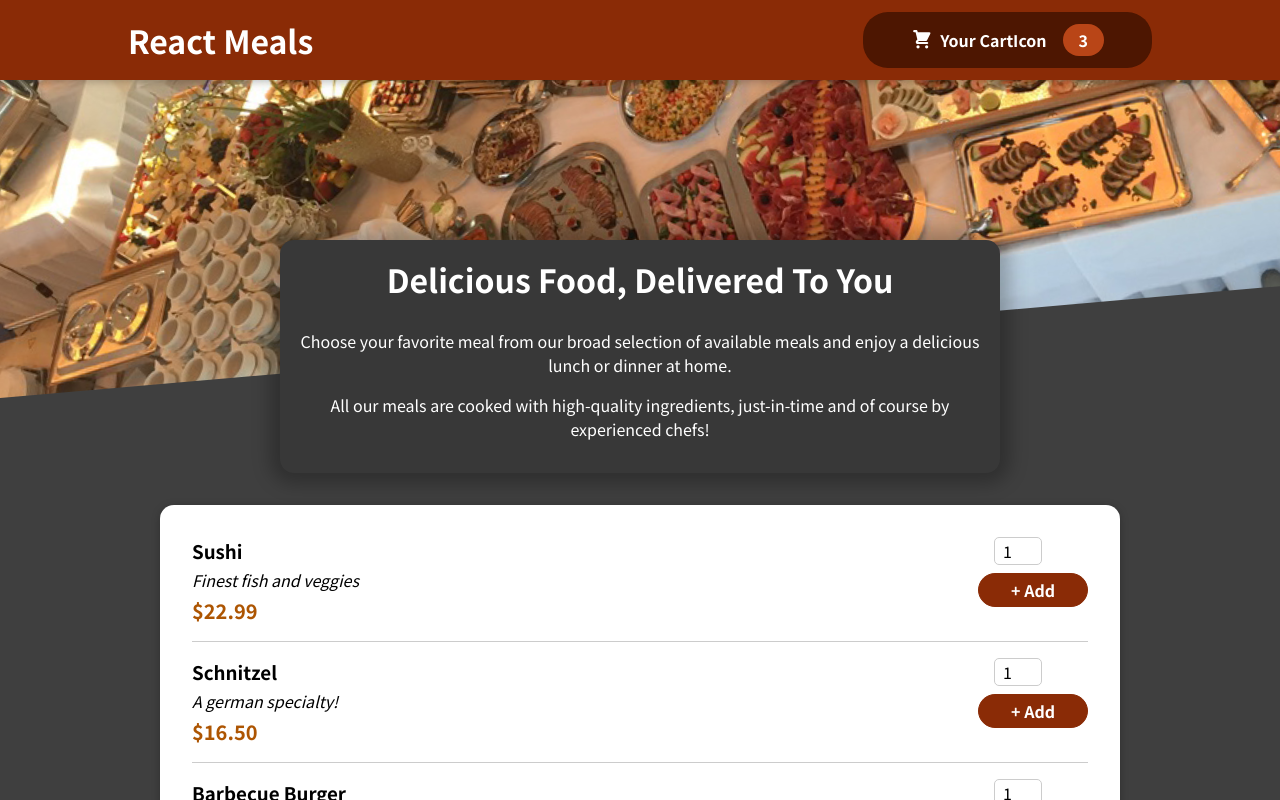
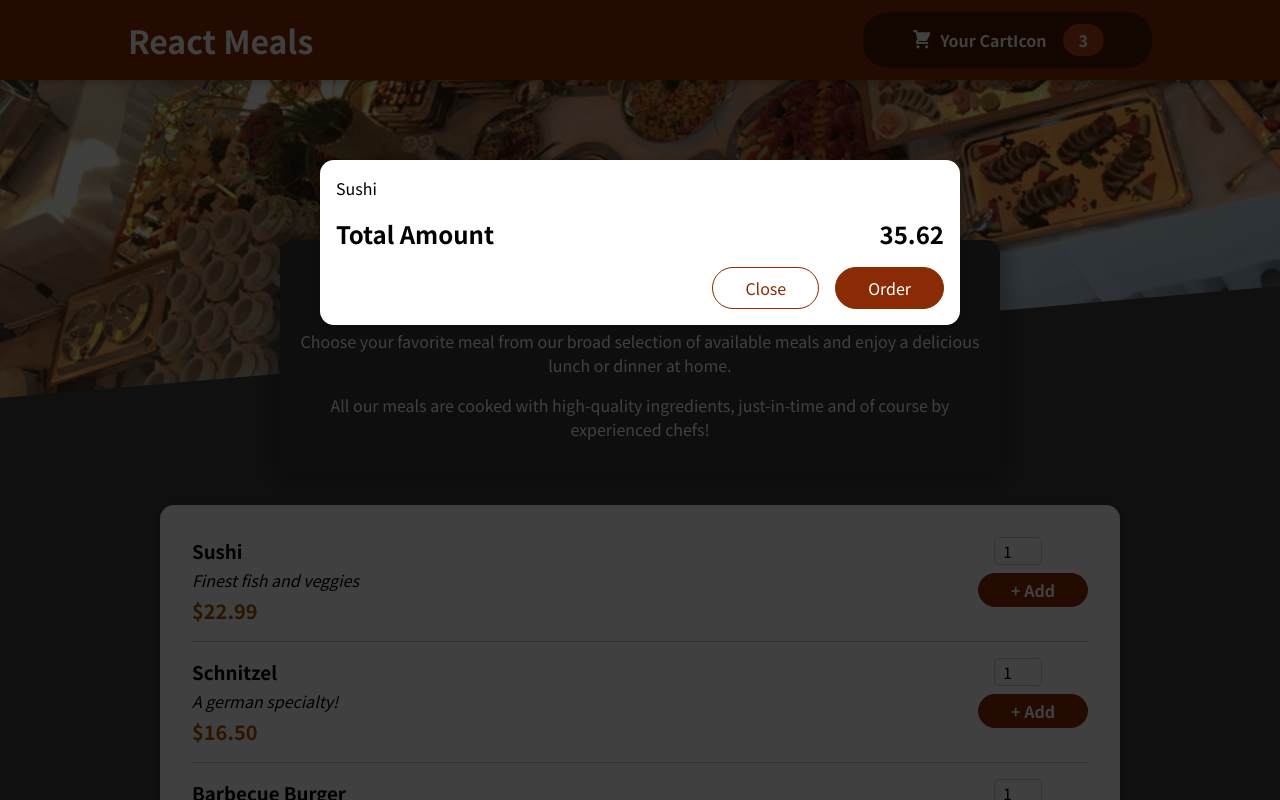
Before and after one commit to Eldor-dev/Foof-Order-APP, a React (Create React App) app: page / in a window 1280 px wide. Shown: the top 800 px of the page. Built offline with nearby package versions, Linux system fonts and the light colour scheme.

Commit message:
Adding a Modal via a React Portal

```diff
--- a/public/index.html
+++ b/public/index.html
@@ -28,6 +28,7 @@
   </head>
   <body>
     <noscript>You need to enable JavaScript to run this app.</noscript>
+    <div id="overlays"></div>
     <div id="root"></div>
     <!--
       This HTML file is a template.
--- a/src/App.js
+++ b/src/App.js
@@ -2,13 +2,15 @@
 
 import Header from "./components/Layout/Header";
 import Meals from "./components/Meals/Meals";
+import Cart from "./components/Cart/Cart";
 
 function App() {
   return (
     <Fragment>
-      <Header/>
+      <Cart />
+      <Header />
       <main>
-        <Meals/>
+        <Meals />
       </main>
     </Fragment>
   );
--- a/src/components/Cart/Cart.js
+++ b/src/components/Cart/Cart.js
@@ -1,4 +1,5 @@
 import classes from "./Cart.module.css";
+import Modal from "../UI/Modal";
 
 const Cart = () => {
   const cartItems = (
@@ -10,17 +11,17 @@
   );
 
   return (
-    <div>
+    <Modal>
       {cartItems}
       <div className={classes.total}>
         <span>Total Amount</span>
         <span>35.62</span>
       </div>
-      <div className={classes.action}>
-        <button className={classes["button--alt"]}>close</button>
+      <div className={classes.actions}>
+        <button className={classes["button--alt"]}>Close</button>
         <button className={classes.button}>Order</button>
       </div>
-    </div>
+    </Modal>
   );
 };
 
--- /dev/null
+++ b/src/components/UI/Modal.js
@@ -0,0 +1,32 @@
+import { Fragment } from "react";
+import ReactDOM from "react-dom";
+
+import classes from "./Modal.module.css";
+
+const Backdrop = (props) => {
+  return <div className={classes.backdrop} />;
+};
+
+const ModalOverlay = (props) => {
+  return (
+    <div className={classes.modal}>
+      <div className={classes.content}>{props.children}</div>
+    </div>
+  );
+};
+
+const portalElement = document.getElementById("overlays");
+
+const Modal = (props) => {
+  return (
+    <Fragment>
+      {ReactDOM.createPortal(<Backdrop />, portalElement)}
+      {ReactDOM.createPortal(
+        <ModalOverlay>{props.children}</ModalOverlay>,
+        portalElement
+      )}
+    </Fragment>
+  );
+};
+
+export default Modal;
--- /dev/null
+++ b/src/components/UI/Modal.module.css
@@ -0,0 +1,40 @@
+.backdrop {
+    position: fixed;
+    top: 0;
+    left: 0;
+    width: 100%;
+    height: 100vh;
+    z-index: 20;
+    background-color: rgba(0, 0, 0, 0.75);
+  }
+
+  .modal {
+    position: fixed;
+    top: 20vh;
+    left: 5%;
+    width: 90%;
+    background-color: white;
+    padding: 1rem;
+    border-radius: 14px;
+    box-shadow: 0 2px 8px rgba(0, 0, 0, 0.25);
+    z-index: 30;
+    animation: slide-down 300ms ease-out forwards;
+  }
+
+  @media (min-width: 768px) {
+    .modal {
+      width: 40rem;
+      left: calc(50% - 20rem);
+    }
+  }
+
+  @keyframes slide-down {
+    from {
+      opacity: 0;
+      transform: translateY(-3rem);
+    }
+    to {
+      opacity: 1;
+      transform: translateY(0);
+    }
+  }
```
Also changed, not shown: 1 other file (tests, documents, lock files or other folders).
